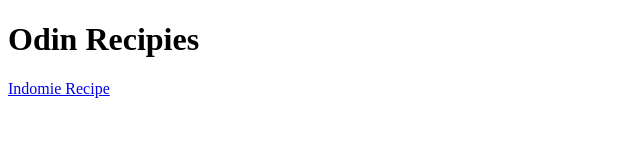
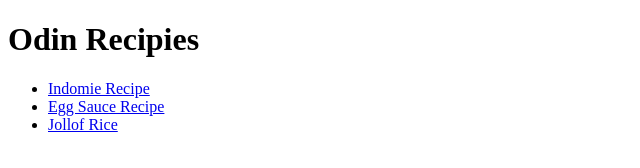
Before and after one commit to Shaelle11/odin-recipes, a plain HTML site: page index.html in a window 1280 px wide. Shown: the whole page, without its empty margins (0-640 px from the left). Drawn offline with Linux system fonts and the light colour scheme.

Commit message:
moved all the links in my main index.html file into an unordered list

```diff
--- a/index.html
+++ b/index.html
@@ -7,6 +7,10 @@
 </head>
 <body>
     <h1>Odin Recipies</h1>
-    <a href="./recipes/Indomie.html">Indomie Recipe</a>
+    <ul>
+        <li><a href="./recipes/Indomie.html">Indomie Recipe</a></li>
+        <li><a href="./recipes/eggsauce.html">Egg Sauce Recipe</a></li>
+        <li><a href="./recipes/jollofRice.html">Jollof Rice</a></li>
+    </ul>
 </body>
 </html>
```
